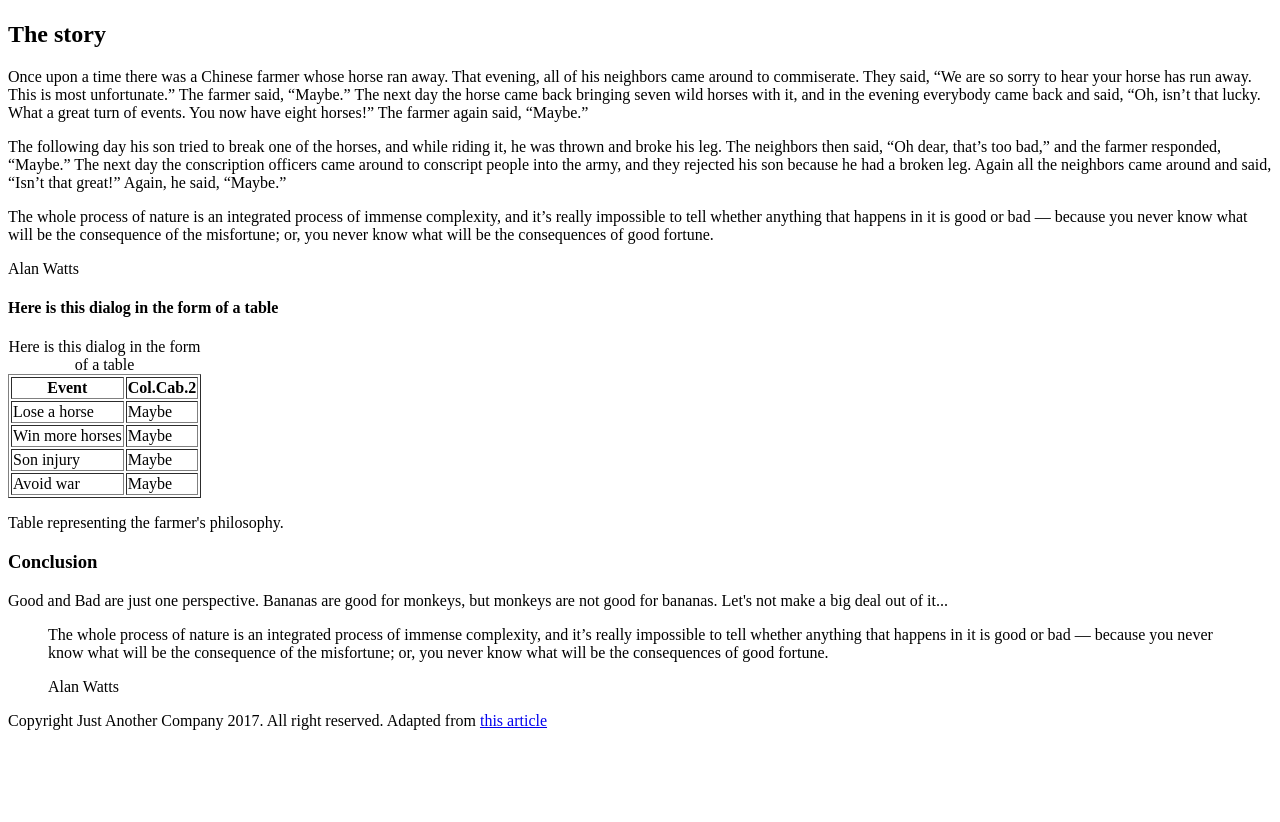
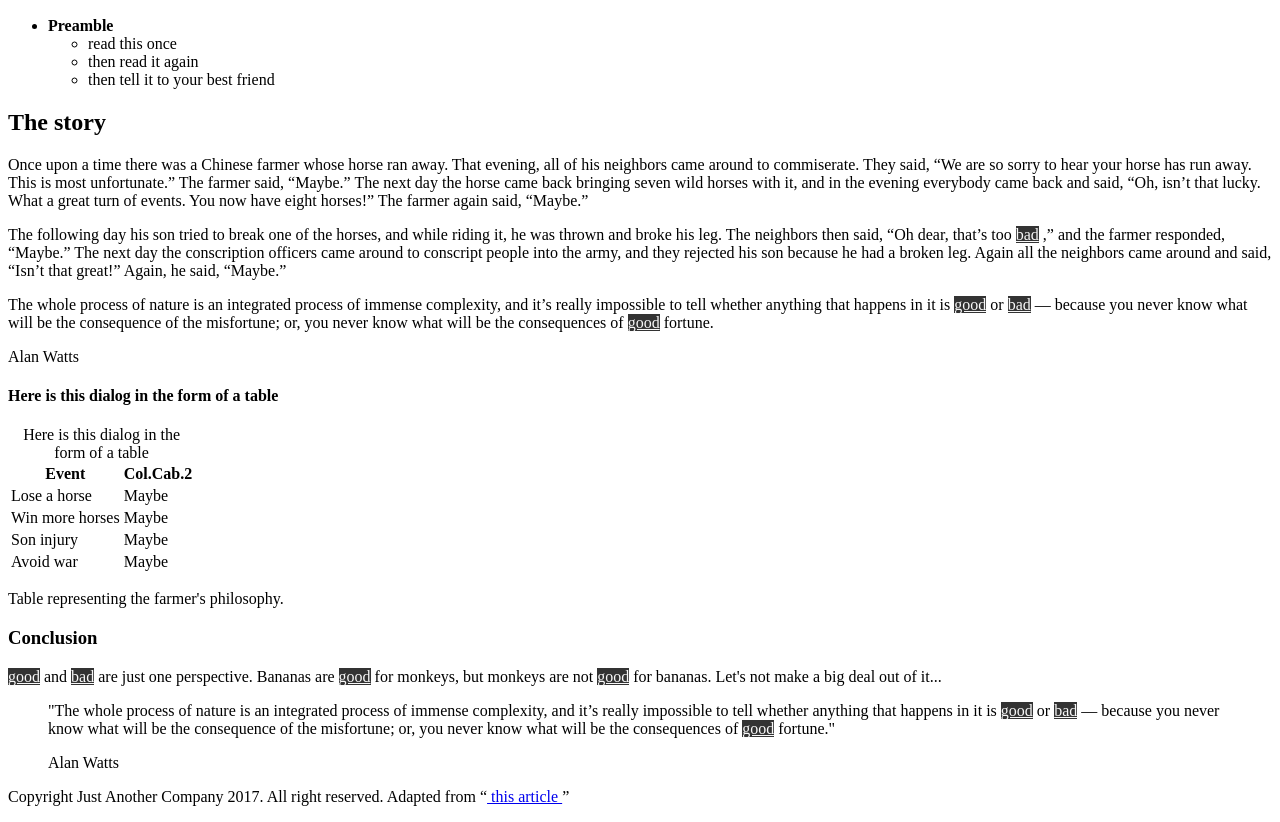
Before and after one commit to oscarpete/progressive-enhancement, a plain HTML site: page index.html in a window 1280 px wide. Shown: the part 417-1239 px from the top of the page. Before the commit the page ends 1163 px from the top, so only its background shows below. Drawn offline with Linux system fonts and the light colour scheme.

Commit message:
Concept 1: CSS selectors

```diff
--- a/index.html
+++ b/index.html
@@ -1,10 +1,11 @@
 <!doctype html>
-<html lang="en">
+<html lang="en" xmlns:>
 <head>
     <meta charset="UTF-8">
     <meta name="viewport"
           content="width=device-width, user-scalable=no, initial-scale=1.0, maximum-scale=1.0, minimum-scale=1.0">
     <meta http-equiv="X-UA-Compatible" content="ie=edge">
+    <link rel="stylesheet" href="css/style.css">
     <title>progressive-enhancement</title>
 </head>
 <body>
@@ -15,14 +16,30 @@
 </header>
 
 <nav>
-    <img src="https://cdn-images-1.medium.com/max/1000/1*2PCmLZyzQaF2pyKYkSTFpA.jpeg" alt="party">
+    <img src="https://cdn-images-1.medium.com/max/1000/1*2PCmLZyzQaF2pyKYkSTFpA.jpeg" class="foto" alt="party">
 </nav>
 
 <article>
+    <section>
+        <ul>
+
+            <li><b>Preamble</b>
+                <ul>
+                    <li>read this once</li>
+                    <li>then read it again</li>
+                    <li>then tell it to your best friend</li>
+                </ul>
+            </li>
+
+        </ul>
+    </section>
     <section id="cab">
         <h2>The story</h2>
     </section>
-    <section id="parrafo">
+    <section class="parrafo">
+
+
+
         <p>Once upon a time there was a Chinese farmer whose horse ran away. That evening, all of his neighbors came
             around
             to commiserate. They said, “We are so sorry to hear your horse has run away. This is most unfortunate.” The
@@ -32,25 +49,39 @@
             horses!”
             The farmer again said, “Maybe.” </p>
     </section>
-    <section id="parrafo">
+    <section class="parrafo">
         <p>The following day his son tried to break one of the horses, and while riding it, he was thrown and broke his
-            leg. The neighbors then said, “Oh dear, that’s too bad,” and the farmer responded, “Maybe.” The next day the
+            leg. The neighbors then said, “Oh dear, that’s too
+            <tag class="bad"><a href="https://en.wikipedia.org/wiki/Bad" title="bad is according to wikipedia..."
+           style="background-color:#333333;color:#F8F8F8" target="_blank" rel="noopener noreferrer">bad</a></tag>
+            ,” and the farmer responded, “Maybe.” The next day the
             conscription officers came around to conscript people into the army, and they rejected his son because he
             had a broken leg. Again all the neighbors came around and said, “Isn’t that great!” Again, he said,
-            “Maybe.”</p>
+            “Maybe.”
+        </p>
     </section>
-    <section id="parrafo">
+    <section class="parrafo">
         <p>The whole process of nature is an integrated process of immense complexity, and it’s really impossible to
-            tell whether anything that happens in it is good or bad — because you never know what will be the
-            consequence of the misfortune; or, you never know what will be the consequences of good fortune.</p>
+            tell whether anything that happens in it is
+            <tag class="bad"><a href="https://en.wikipedia.org/wiki/Good" title="good is according to wikipedia..."
+           style="background-color:#333333;color:#F8F8F8" target="_blank" rel="noopener noreferrer">good</a></tag>
+            or
+            <tag class="bad"><a href="https://en.wikipedia.org/wiki/Bad" title="bad is according to wikipedia..."
+           style="background-color:#333333;color:#F8F8F8" target="_blank" rel="noopener noreferrer">bad</a></tag>
+            — because you never know what will be the
+            consequence of the misfortune; or, you never know what will be the consequences of
+            <tag class="bad"><a href="https://en.wikipedia.org/wiki/Good" title="good is according to wikipedia..."
+           style="background-color:#333333;color:#F8F8F8" target="_blank" rel="noopener noreferrer">good</a></tag>
+            fortune.
+        </p>
     </section>
 
-    <section id="parrafo">
+    <section class="parrafo">
         <p>Alan Watts</p>
     </section>
     <section>
         <h4>Here is this dialog in the form of a table</h4>
-        <table border="1">
+        <table>
             <caption>Here is this dialog in the form of a table</caption>
             <tr>
                 <th>Event</th>
@@ -77,26 +108,51 @@
     </section>
     <section>
         <h3>Conclusion</h3>
-        <p>Good and Bad are just one perspective. Bananas are good for monkeys, but monkeys are not good for bananas.
-            Let's not make a big deal out of it...</p>
+        <p>
+            <tag class="bad"><a href="https://en.wikipedia.org/wiki/Good" title="good is according to wikipedia..."
+           style="background-color:#333333;color:#F8F8F8" target="_blank" rel="noopener noreferrer">good</a></tag>
+            and
+            <tag class="bad"><a href="https://en.wikipedia.org/wiki/Bad" title="bad is according to wikipedia..."
+           style="background-color:#333333;color:#F8F8F8" target="_blank" rel="noopener noreferrer">bad</a></tag>
+            are just one perspective. Bananas are
+            <tag class="bad"><a href="https://en.wikipedia.org/wiki/Good" title="good is according to wikipedia..."
+           style="background-color:#333333;color:#F8F8F8" target="_blank" rel="noopener noreferrer">good</a></tag>
+            for monkeys, but monkeys are not
+            <tag class="bad"><a href="https://en.wikipedia.org/wiki/Good" title="good is according to wikipedia..."
+           style="background-color:#333333;color:#F8F8F8" target="_blank" rel="noopener noreferrer">good</a></tag>
+            for bananas.
+            Let's not make a big deal out of it...
+        </p>
     </section>
 
 </article>
 
 <aside>
     <blockquote>
-        <p>The whole process of nature is an integrated process of immense complexity, and it’s really impossible to
-            tell whether anything that happens in it is good or bad — because you never know what will be the
-            consequence of the misfortune; or, you never know what will be the consequences of good fortune.</p>
+        <section id="quote">
+        <p>"The whole process of nature is an integrated process of immense complexity, and it’s really impossible to
+            tell whether anything that happens in it is
+            <tag class="bad"><a href="https://en.wikipedia.org/wiki/Good" title="good is according to wikipedia..."
+           style="background-color:#333333;color:#F8F8F8" target="_blank" rel="noopener noreferrer">good</a></tag>
+            or
+            <tag class="bad"><a href="https://en.wikipedia.org/wiki/Bad" title="bad is according to wikipedia..."
+           style="background-color:#333333;color:#F8F8F8" target="_blank" rel="noopener noreferrer">bad</a></tag>
+            — because you never know what will be the
+            consequence of the misfortune; or, you never know what will be the consequences of
+            <tag class="bad"><a href="https://en.wikipedia.org/wiki/Good" title="good is according to wikipedia..."
+           style="background-color:#333333;color:#F8F8F8" target="_blank" rel="noopener noreferrer">good</a></tag>
+            fortune."
+        </p>
         <p>Alan Watts</p>
+        </section>
     </blockquote>
 </aside>
 
+
 <footer>
-    <p>Copyright Just Another Company 2017. All right reserved. Adapted from <a
-            href="https://wellsbaum.blog/2018/01/27/alan-watts-the-story-of-the-chinese-farmer/"> this article </a>
+    <p>Copyright Just Another Company 2017. All right reserved. Adapted from <q><a
+            href="https://wellsbaum.blog/2018/01/27/alan-watts-the-story-of-the-chinese-farmer/"> this article </a></q>
     </p>
 </footer>
-
 </body>
 </html>
```
